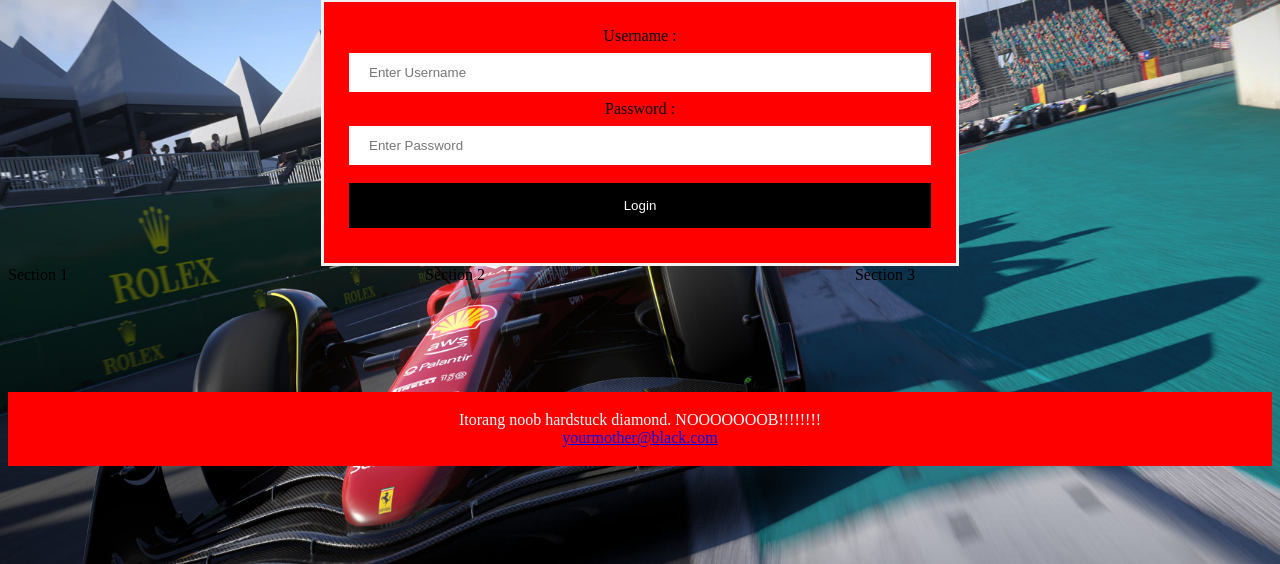
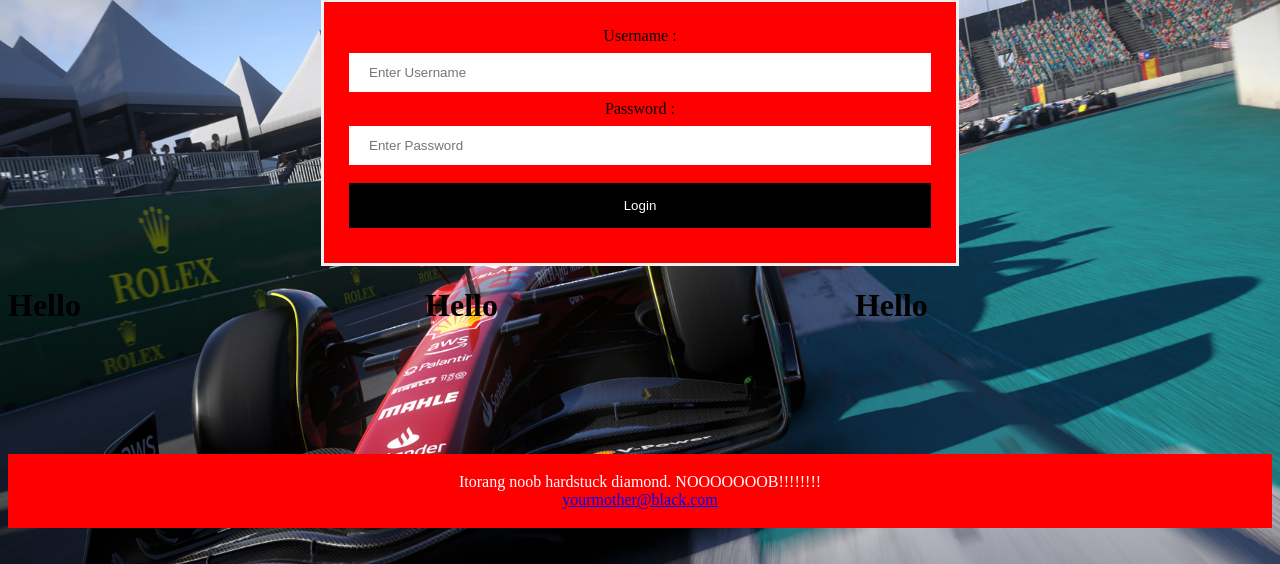
Before and after one commit to afc-asd/AID, a Django app: page /login/ in a window 1280 px wide. Shown: the part 81-645 px from the top of the page. Run offline with Django 4.2, Linux system fonts and the light colour scheme.

Commit message:
Login page

```diff
--- a/login/templates/login/login.html
+++ b/login/templates/login/login.html
@@ -30,9 +30,15 @@
     </div>
 
     <div id="parent">
-      <div class="left"> Section 1</div>
-      <div class="left"> Section 2</div>
-      <div class="right"> Section 3</div>
+      <div class="left">
+          <h1>Hello</h1>
+      </div>
+      <div class="left">
+          <h1>Hello</h1>
+      </div>
+      <div class="right">
+          <h1>Hello</h1>
+      </div>
       <div class="clear-fix"></div>
     </div>
 
```
